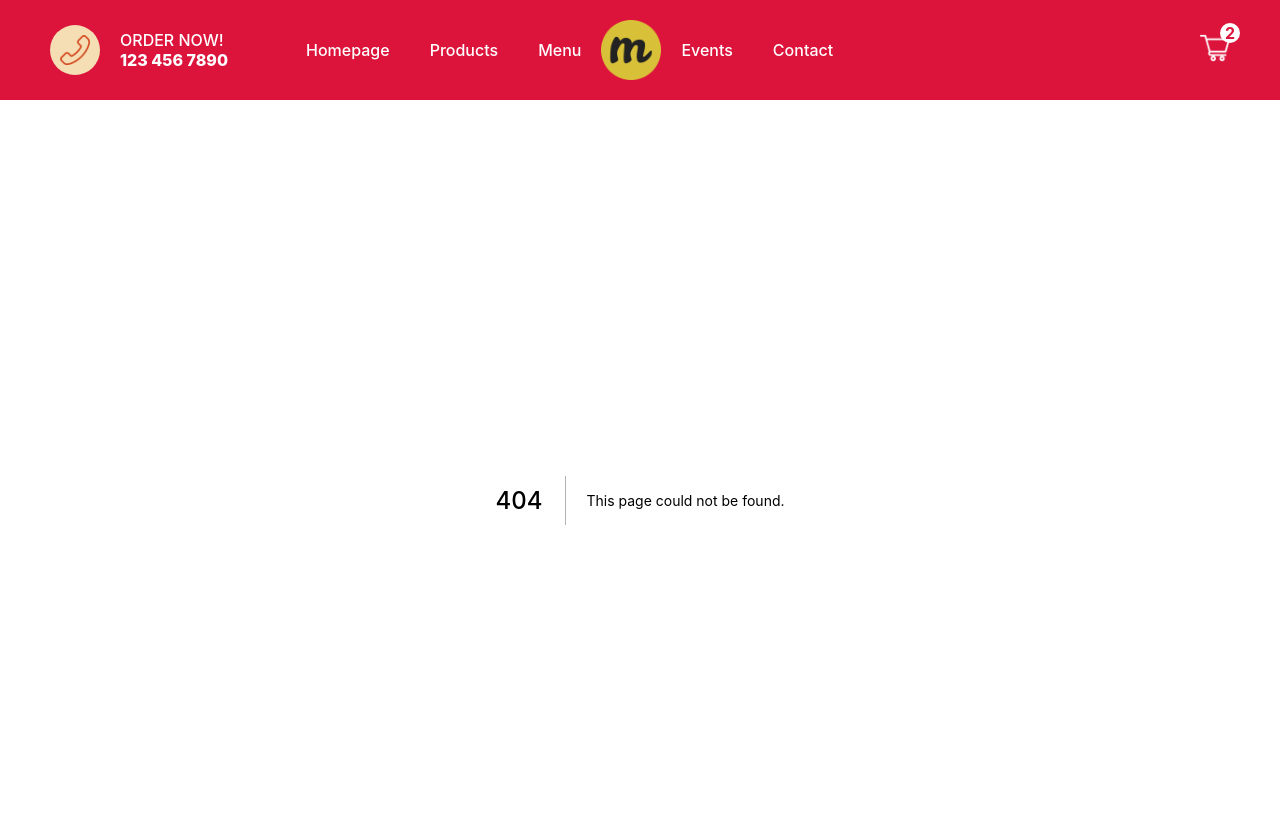
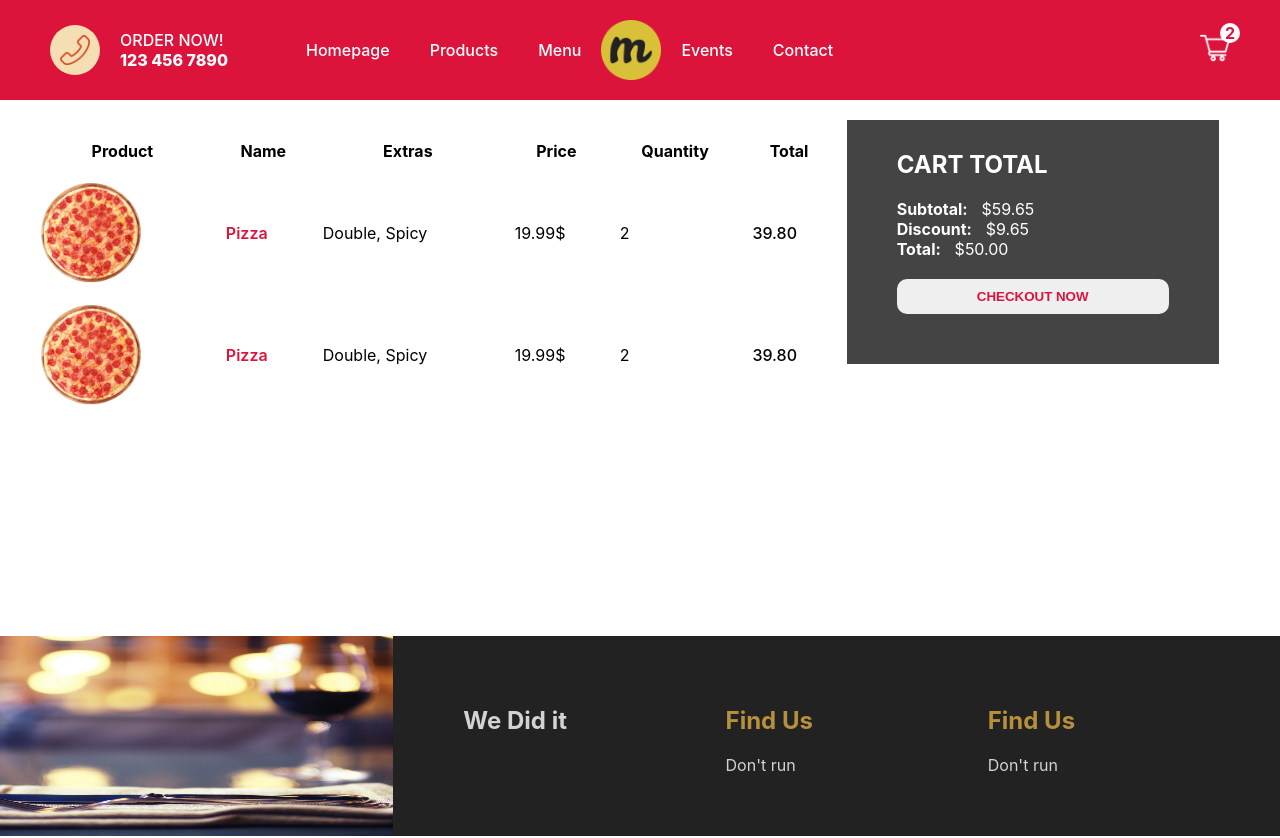
Before and after one commit to ibnul42/food-delivery-app, a Next.js app: page /cart in a window 1280 px wide. Before the commit this address had no page. Shown: the top 838 px of the page. Built offline with nearby package versions, Linux system fonts and the light colour scheme.

Commit message:
cart page design

```diff
--- /dev/null
+++ b/pages/cart.jsx
@@ -0,0 +1,85 @@
+import styles from '../styles/cart.module.css';
+
+import React from 'react';
+import Image from 'next/image';
+
+const Cart = () => {
+    return (
+        <div className={styles.container}>
+            <div className={styles.left}>
+                <table className={styles.table}>
+                    <tr className={styles.tr}>
+                        <th>Product</th>
+                        <th>Name</th>
+                        <th>Extras</th>
+                        <th>Price</th>
+                        <th>Quantity</th>
+                        <th>Total</th>
+                    </tr>
+                    <tr>
+                        <td>
+                            <div className={styles.imgContainer}>
+                                <Image src='/img/pizza.png' layout='fill' objectFit='cover' alt='' />
+                            </div>
+                        </td>
+                        <td>
+                            <span className={styles.name}>Pizza</span>
+                        </td>
+                        <td>
+                            <span className={styles.extras}>Double, Spicy</span>
+                        </td>
+                        <td>
+                            <span className={styles.extras}>19.99$</span>
+                        </td>
+                        <td>
+                            <span className={styles.quantity}>2</span>
+                        </td>
+                        <td>
+                            <span className={styles.total}>39.80</span>
+                        </td>
+                    </tr>
+                    <tr>
+                        <td>
+                            <div className={styles.imgContainer}>
+                                <Image src='/img/pizza.png' layout='fill' objectFit='cover' alt='' />
+                            </div>
+                        </td>
+                        <td>
+                            <span className={styles.name}>Pizza</span>
+                        </td>
+                        <td>
+                            <span className={styles.extras}>Double, Spicy</span>
+                        </td>
+                        <td>
+                            <span className={styles.extras}>19.99$</span>
+                        </td>
+                        <td>
+                            <span className={styles.quantity}>2</span>
+                        </td>
+                        <td>
+                            <span className={styles.total}>39.80</span>
+                        </td>
+                    </tr>
+                </table>
+            </div>
+            <div className={styles.right}>
+                <div className={styles.wrapper}>
+                    <h2 className={styles.title}>CART TOTAL</h2>
+                    <div className={styles.totalText}>
+                        <b className={styles.totalTextTitle}>Subtotal: </b>$59.65
+                    </div>
+                    <div className={styles.totalText}>
+                        <b className={styles.totalTextTitle}>Discount: </b>$9.65
+                    </div>
+                    <div className={styles.totalText}>
+                        <b className={styles.totalTextTitle}>Total: </b>$50.00
+                    </div>
+
+                <button className={styles.button}>CHECKOUT NOW</button>
+                </div>
+            </div>
+        </div>
+    );
+};
+
+export default Cart;
--- a/styles/Product.module.css
+++ b/styles/Product.module.css
@@ -94,9 +94,14 @@
 .button{
     height: 30px;
     margin-left: 10px;
-    background-color: crimson;
+    background-color: rgba(220, 20, 60, 0.8);
     color: #fff;
     border: none;
     border-radius: 8px;
     cursor: pointer;
+    transition: all 0.3s ease-in-out;
 }
+
+.button:hover{
+    background-color: rgba(220, 20, 60, 0.99);
+}
--- /dev/null
+++ b/styles/cart.module.css
@@ -0,0 +1,60 @@
+.container {
+    padding: 20px;
+    min-height: 67vh;
+    display: flex;
+}
+
+.left {
+    flex: 2;
+}
+
+.right {
+    flex: 1;
+}
+
+.imgContainer {
+    width: 100px;
+    height: 100px;
+    position: relative;
+}
+
+.table{
+    width: 100%;
+    border-spacing: 20px;
+}
+
+.name{
+    font-weight: 600;
+    color: crimson;
+}
+
+.total {
+    font-weight: 500;
+}
+
+.wrapper {
+    width: 90%;
+    max-height: 300px;
+    background-color: #444;
+    padding: 50px;
+    padding-top: 10px;
+    display: flex;
+    flex-direction: column;
+    justify-content: space-between;
+    color: white;
+}
+
+.totalTextTitle{
+    margin-right: 10px;
+}
+
+.button{
+    /* height: 30px; */
+    color: crimson;
+    font-weight: bold;
+    cursor: pointer;
+    margin-top: 20px;
+    border-radius: 10px;
+    border: none;
+    padding: 10px 0;
+}
```
